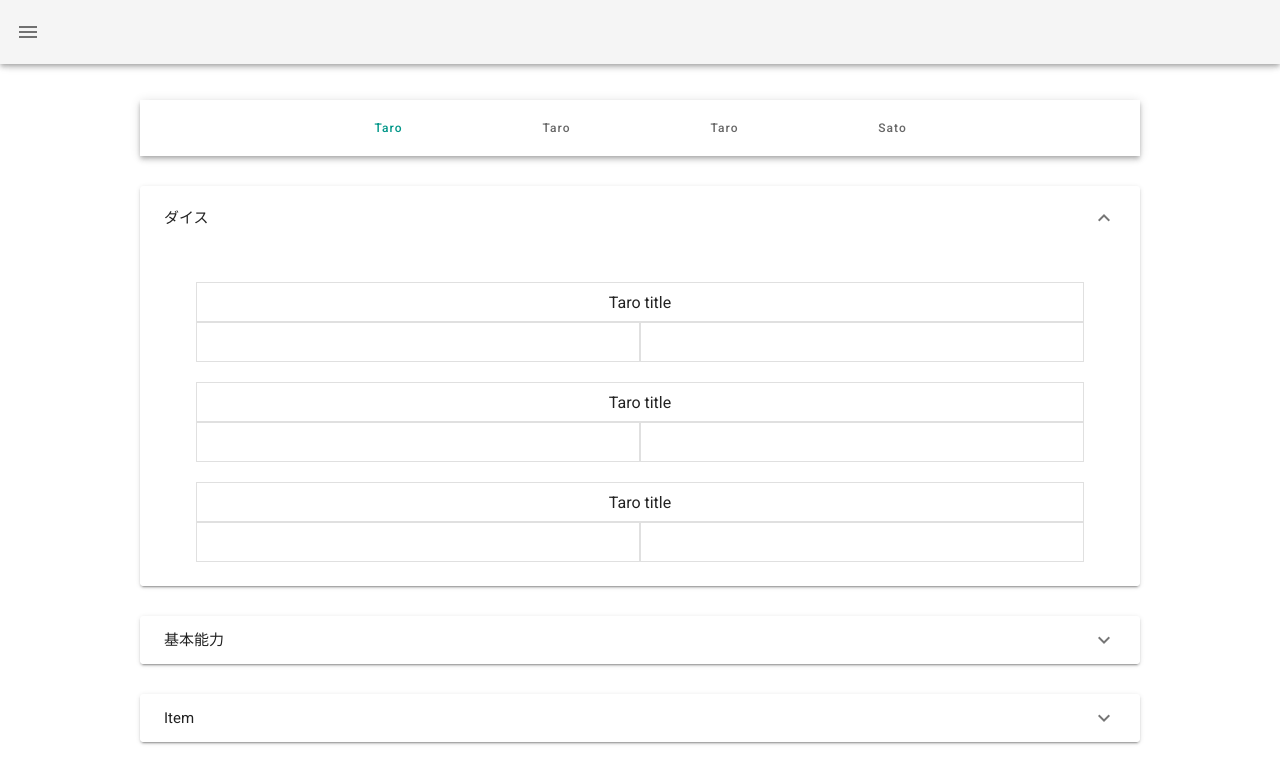
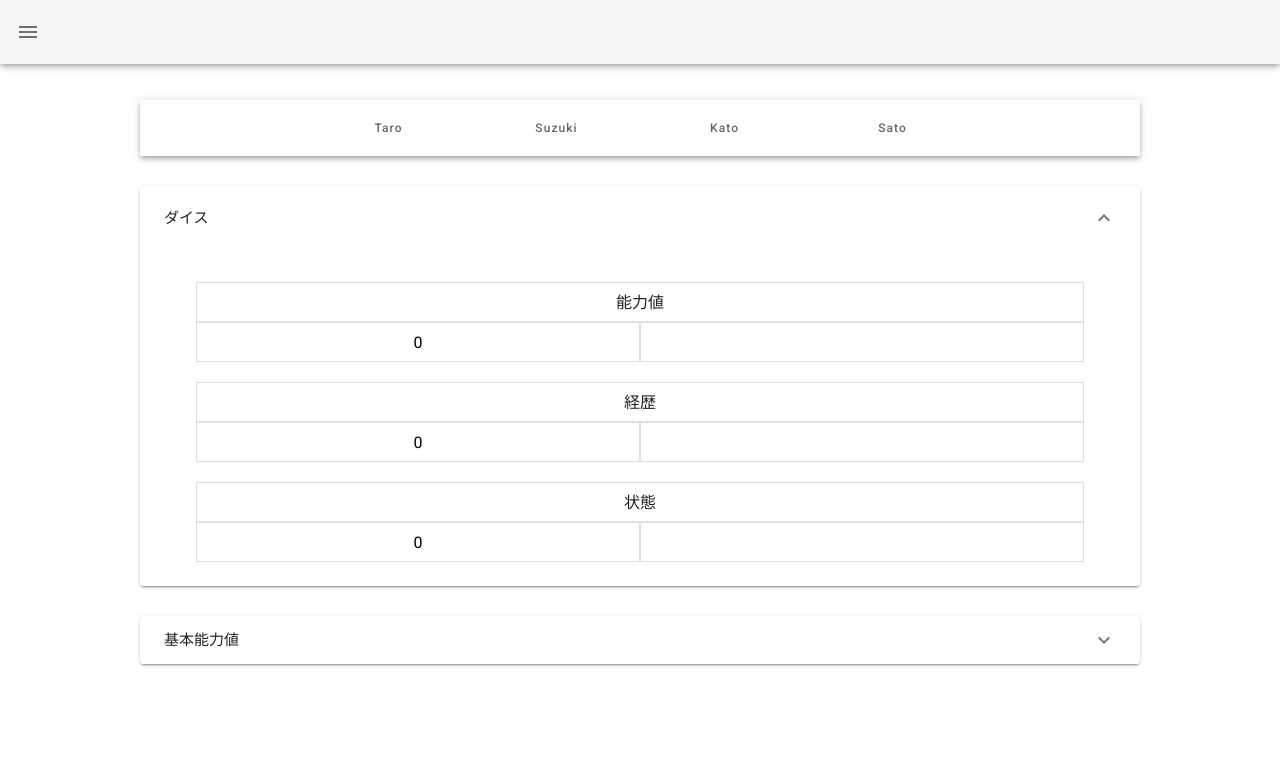
Before and after one commit to cotton-alta/TrpgTool, a Nuxt app in the folder client/: page / in a window 1280 px wide. Both pictures are taken after a click on the button "ダイス". Shown: the top 784 px of the page. Built offline with nearby package versions, Linux system fonts and the light colour scheme.

Commit message:
[update]パネルコンポーネントの分離
パネルごとの設定項目がかなり違うようなので各パネルを別コンポーネントに分離しました。

```diff
--- /dev/null
+++ b/client/components/layouts/BasePanel.vue
@@ -0,0 +1,33 @@
+<template>
+  <div class="panel-wrapper">
+      <v-expansion-panels
+        accordion
+        class="panel-wrapper"
+      >
+        <v-expansion-panel>
+          <v-expansion-panel-header>基本能力値</v-expansion-panel-header>
+          <v-expansion-panel-content>
+            <AbilityCard v-for="data in datas" :key="data.id" :data="data"/>
+          </v-expansion-panel-content>
+        </v-expansion-panel>
+      </v-expansion-panels>
+  </div>
+  <!-- /.panel-wrapper -->
+</template>
+
+<script>
+import AbilityCard from "~/components/ui/AbilityCard";
+
+export default {
+  props: ["datas"],
+  components: {
+    AbilityCard
+  }
+}
+</script>
+
+<style lang="scss" scoped>
+.panel-wrapper {
+  margin: 30px auto;
+}
+</style>
--- /dev/null
+++ b/client/components/layouts/CategoryPanel.vue
@@ -0,0 +1,33 @@
+<template>
+  <div class="panel-wrapper">
+      <v-expansion-panels
+        accordion
+        class="panel-wrapper"
+      >
+        <v-expansion-panel>
+          <v-expansion-panel-header>Item</v-expansion-panel-header>
+          <v-expansion-panel-content>
+            <AbilityCard v-for="data in datas" :key="data.id" :data="data"/>
+          </v-expansion-panel-content>
+        </v-expansion-panel>
+      </v-expansion-panels>
+  </div>
+  <!-- /.panel-wrapper -->
+</template>
+
+<script>
+import AbilityCard from "~/components/ui/AbilityCard";
+
+export default {
+  props: ["datas"],
+  components: {
+    AbilityCard
+  }
+}
+</script>
+
+<style lang="scss" scoped>
+.panel-wrapper {
+  margin: 30px auto;
+}
+</style>
--- /dev/null
+++ b/client/components/layouts/DicePanel.vue
@@ -0,0 +1,33 @@
+<template>
+  <div class="panel-wrapper">
+      <v-expansion-panels
+        accordion
+        class="panel-wrapper"
+      >
+        <v-expansion-panel>
+          <v-expansion-panel-header>ダイス</v-expansion-panel-header>
+          <v-expansion-panel-content>
+            <AbilityCard v-for="data in datas" :key="data.id" :data="data"/>
+          </v-expansion-panel-content>
+        </v-expansion-panel>
+      </v-expansion-panels>
+  </div>
+  <!-- /.panel-wrapper -->
+</template>
+
+<script>
+import AbilityCard from "~/components/ui/AbilityCard";
+
+export default {
+  props: ["datas"],
+  components: {
+    AbilityCard
+  }
+}
+</script>
+
+<style lang="scss" scoped>
+.panel-wrapper {
+  margin: 30px auto;
+}
+</style>
--- a/client/components/ui/AbilityCard.vue
+++ b/client/components/ui/AbilityCard.vue
@@ -9,7 +9,6 @@
           tile
         >
           {{ data.name }}
-          title
         </v-card>
         <v-row no-gutters>
           <v-col>
@@ -18,7 +17,7 @@
               outlined
               tile
             >
-              <input type="text" />
+              <input type="text" v-model="data.value" />
             </v-card>
           </v-col>
           <v-col>
--- a/client/pages/index.vue
+++ b/client/pages/index.vue
@@ -3,7 +3,6 @@
     <v-app>
     <div class="content-wrapper">
       <v-bottom-navigation
-        :value="current"
         grow
         color="teal"
       >
@@ -13,44 +12,10 @@
           @click="changeCharacter(data)"
         >
           <span>{{ data.name }}</span>
-          <!-- <v-icon>mdi-history</v-icon> -->
         </v-btn>
       </v-bottom-navigation>
-      <v-expansion-panels
-        accordion
-        class="panel-wrapper"
-      >
-        <v-expansion-panel>
-          <v-expansion-panel-header>ダイス</v-expansion-panel-header>
-          <v-expansion-panel-content>
-            <AbilityCard :data="current"/>
-            <AbilityCard :data="current"/>
-            <AbilityCard :data="current"/>
-          </v-expansion-panel-content>
-        </v-expansion-panel>
-      </v-expansion-panels>
-      <v-expansion-panels
-        accordion
-        class="panel-wrapper"
-      >
-        <v-expansion-panel>
-          <v-expansion-panel-header>基本能力</v-expansion-panel-header>
-          <v-expansion-panel-content>
-            Lorem ipsum dolor sit amet, consectetur adipiscing elit, sed do eiusmod tempor incididunt ut labore et dolore magna aliqua. Ut enim ad minim veniam, quis nostrud exercitation ullamco laboris nisi ut aliquip ex ea commodo consequat.
-          </v-expansion-panel-content>
-        </v-expansion-panel>
-      </v-expansion-panels>
-      <v-expansion-panels
-        accordion
-        class="panel-wrapper"
-      >
-        <v-expansion-panel>
-          <v-expansion-panel-header>Item</v-expansion-panel-header>
-          <v-expansion-panel-content>
-            Lorem ipsum dolor sit amet, consectetur adipiscing elit, sed do eiusmod tempor incididunt ut labore et dolore magna aliqua. Ut enim ad minim veniam, quis nostrud exercitation ullamco laboris nisi ut aliquip ex ea commodo consequat.
-          </v-expansion-panel-content>
-        </v-expansion-panel>
-      </v-expansion-panels>
+      <DicePanel :datas="current.dice" />
+      <BasePanel :datas="current.base" />
     </div>
     <!-- /.content-wrapper -->
     <div class="side-wrapper">
@@ -63,28 +28,77 @@
 
 <script>
 import AbilityCard from "~/components/ui/AbilityCard";
+import DicePanel from "~/components/layouts/DicePanel";
+import BasePanel from "~/components/layouts/BasePanel";
 
 export default {
   components: {
-    AbilityCard
+    AbilityCard,
+    DicePanel,
+    BasePanel
   },
   data() {
     return {
       current: {
-        name: "Taro"
+        name: "Taro",
+        dice: {
+          ability: { name: "能力値", value: 0 },
+          career: { name: "経歴", value: 0 },
+          state: { name: "状態", value: 0 }
+        },
+        base: {
+          ability: { name: "能力値", value: 0 },
+          career: { name: "経歴", value: 0 }
+        }
       },
       datas: [
         {
-          name: "Taro"
+          name: "Taro",
+          dice: {
+            ability: { name: "能力値", value: 1 },
+            career: { name: "経歴", value: 0 },
+            state: { name: "状態", value: 0 }
+          },
+          base: {
+            ability: { name: "能力値", value: 0 },
+            career: { name: "経歴", value: 0, state: 0 }
+          }
         },
         {
-          name: "Taro"
+          name: "Suzuki",
+          dice: {
+            ability: { name: "能力値", value: 2 },
+            career: { name: "経歴", value: 0 },
+            state: { name: "状態", value: 0 }
+          },
+          base: {
+            ability: { name: "能力値", value: 0 },
+            career: { name: "経歴", value: 0, state: 0 }
+          }
         },
         {
-          name: "Taro"
+          name: "Kato",
+          dice: {
+            ability: { name: "能力値", value: 3 },
+            career: { name: "経歴", value: 0 },
+            state: { name: "状態", value: 0 }
+          },
+          base: {
+            ability: { name: "能力値", value: 0 },
+            career: { name: "経歴", value: 0, state: 0 }
+          }
         },
         {
-          name: "Sato"
+          name: "Sato",
+          dice: {
+            ability: { name: "能力値", value: 4 },
+            career: { name: "経歴", value: 0 },
+            state: { name: "状態", value: 0 }
+          },
+          base: {
+            ability: { name: "能力値", value: 0 },
+            career: { name: "経歴", value: 0, state: 0 }
+          }
         }
       ]
     }
@@ -107,7 +121,7 @@ export default {
   margin: 0 auto;
 }
 
-.panel-wrapper {
-  margin: 30px auto;
-}
+// .panel-wrapper {
+//   margin: 30px auto;
+// }
 </style>
```
